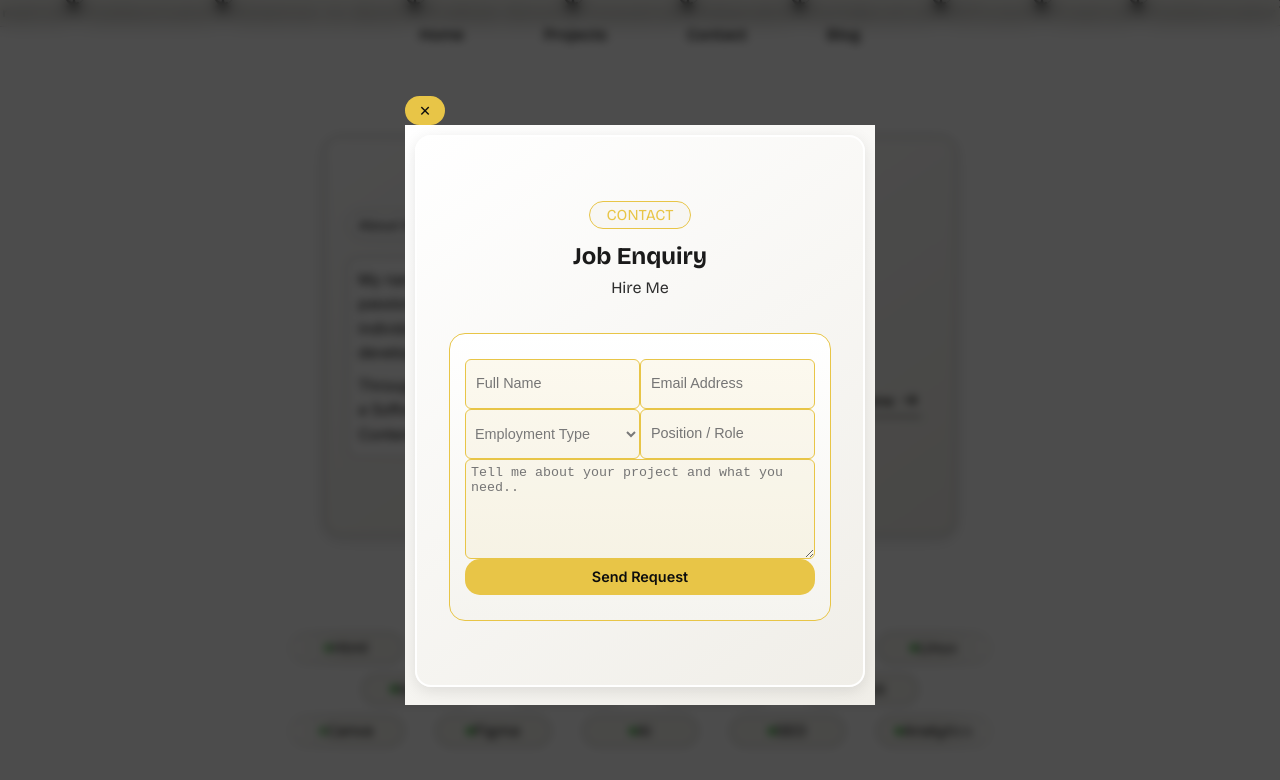
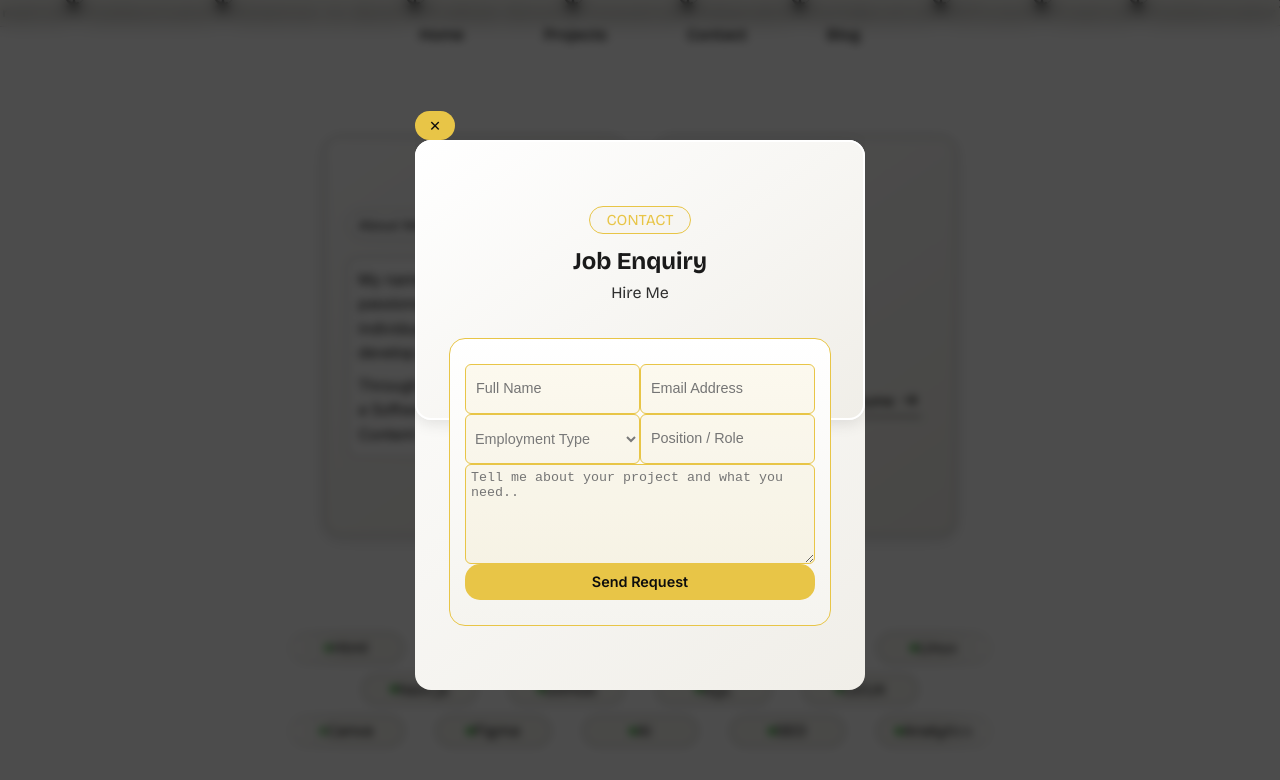
Before and after one commit to Lebo-Madikane/lebo-madikane, a Next.js app: page / in a window 1280 px wide. Both pictures are taken after a click on the button "Hire Me..". Shown: the part 760-1540 px from the top of the page. Built offline with nearby package versions, Linux system fonts and the light colour scheme.

Commit message:
change form background

```diff
--- a/src/components/Forms/HireMeForm/HireMeForm.module.scss
+++ b/src/components/Forms/HireMeForm/HireMeForm.module.scss
@@ -2,19 +2,16 @@
 @use '../../../styles/variables.scss' as *;
 
 .formSection {
-    width: 100%;
-    height: 580px;
+    height: 550px;
     background: linear-gradient(145deg, #FFFFFF 0%, #F0EEE8 100%);
+    border-radius: 16px;
 }
 
 .container {
-    padding: 10px;
     background: transparent;
 }
 
 .formCard {
-    width: 450px;
-    height: fit-content;
     margin: 0 auto;
     padding: 4rem 2rem;
     text-align: center;
--- a/src/components/Forms/ViewResumeForm/ViewResumeForm.module.scss
+++ b/src/components/Forms/ViewResumeForm/ViewResumeForm.module.scss
@@ -3,11 +3,10 @@
 
 .formSection {
     width: 100%;
-    background: rgba(0, 0, 0, 0.05);
+    background: linear-gradient(145deg, #FFFFFF 0%, #F0EEE8 100%);
 }
 
 .container {
-    padding: 10px;
     background: transparent;
 }
 
```
